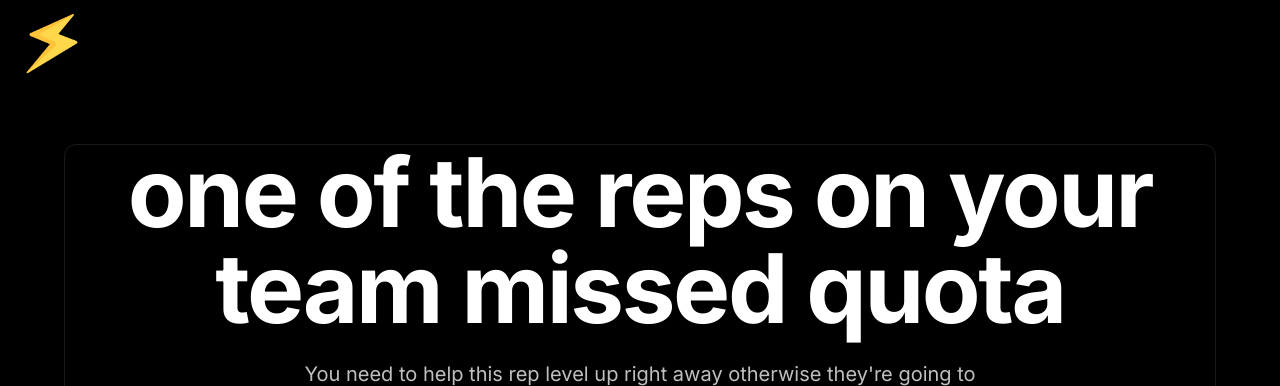
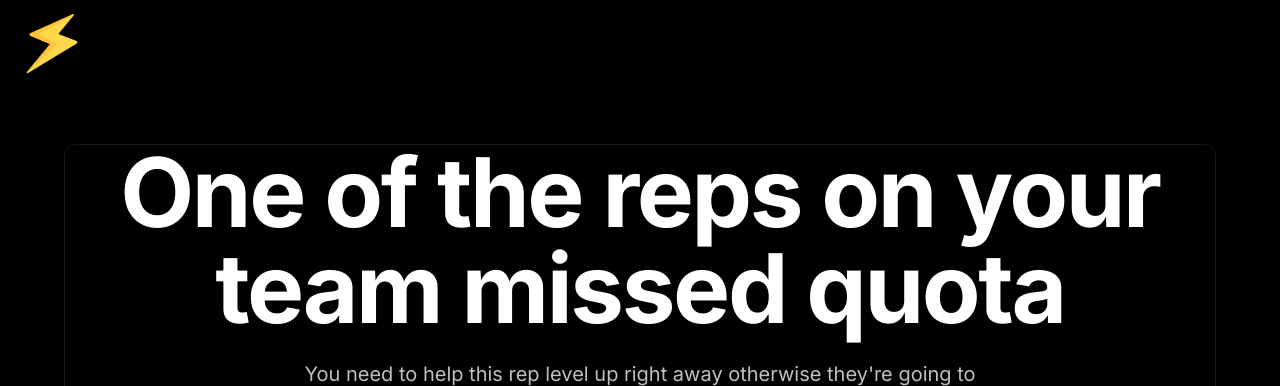
Before and after one commit to newmanjulien/hndl-website, a Next.js app: page / in a window 1280 px wide. Shown: the top 386 px of the page. Built offline with nearby package versions, Linux system fonts and the light colour scheme.

Commit message:
capital 0

```diff
--- a/components/hero-section.tsx
+++ b/components/hero-section.tsx
@@ -31,7 +31,7 @@ export function HeroSection() {
         borderClassName="border border-white/10 rounded-xl overflow-hidden"
       >
         <div className="text-center mb-16">
-          <h1 className="text-6xl md:text-8xl font-bold mb-6 tracking-tight">one of the reps on your team missed quota</h1>
+          <h1 className="text-6xl md:text-8xl font-bold mb-6 tracking-tight">One of the reps on your team missed quota</h1>
           <p className="text-xl mb-8 max-w-2xl mx-auto" style={{ color: "#BFBFBF" }}>
             You need to help this rep level up right away otherwise they're going to throw off your entire team's numbers
           </p>
```
